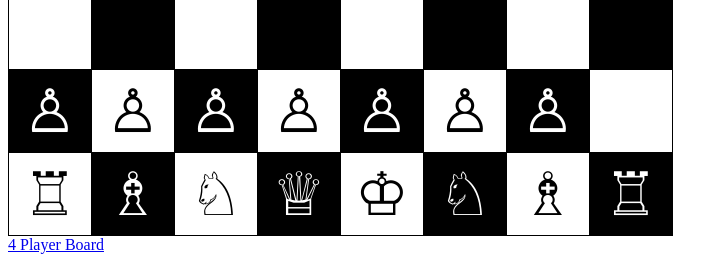
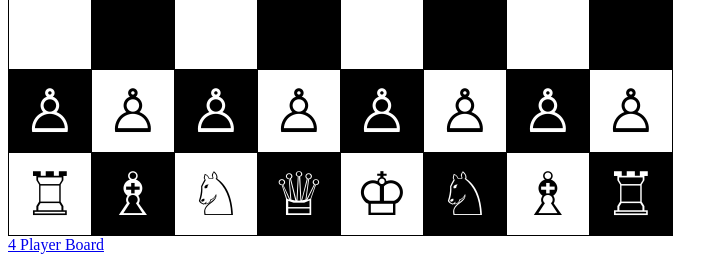
Before and after one commit to AleGau00273/Assignment_1_Redo, a plain HTML site: page index.html in a window 1280 px wide. Shown: the part 437-693 px from the top of the page, without its empty margins (0-728 px from the left). Drawn offline with Linux system fonts and the light colour scheme.

Commit message:
Added the missing pawn on the 2P board

```diff
--- a/index.html
+++ b/index.html
@@ -28,6 +28,7 @@
                 <td class="even">&#9823;</td>
                 <td class="even">&#9823;</td>
                 <td class="even">&#9823;</td>
+
             </tr>
             <tr>
                 <td class="odd"></td>
@@ -76,6 +77,7 @@
                 <td class="odd">&#9817;</td>
                 <td class="odd">&#9817;</td>
                 <td class="odd">&#9817;</td>
+                <td class="odd">&#9817;</td>
             </tr>
             <tr>
                 <td class="even">&#9814;</td>
```
